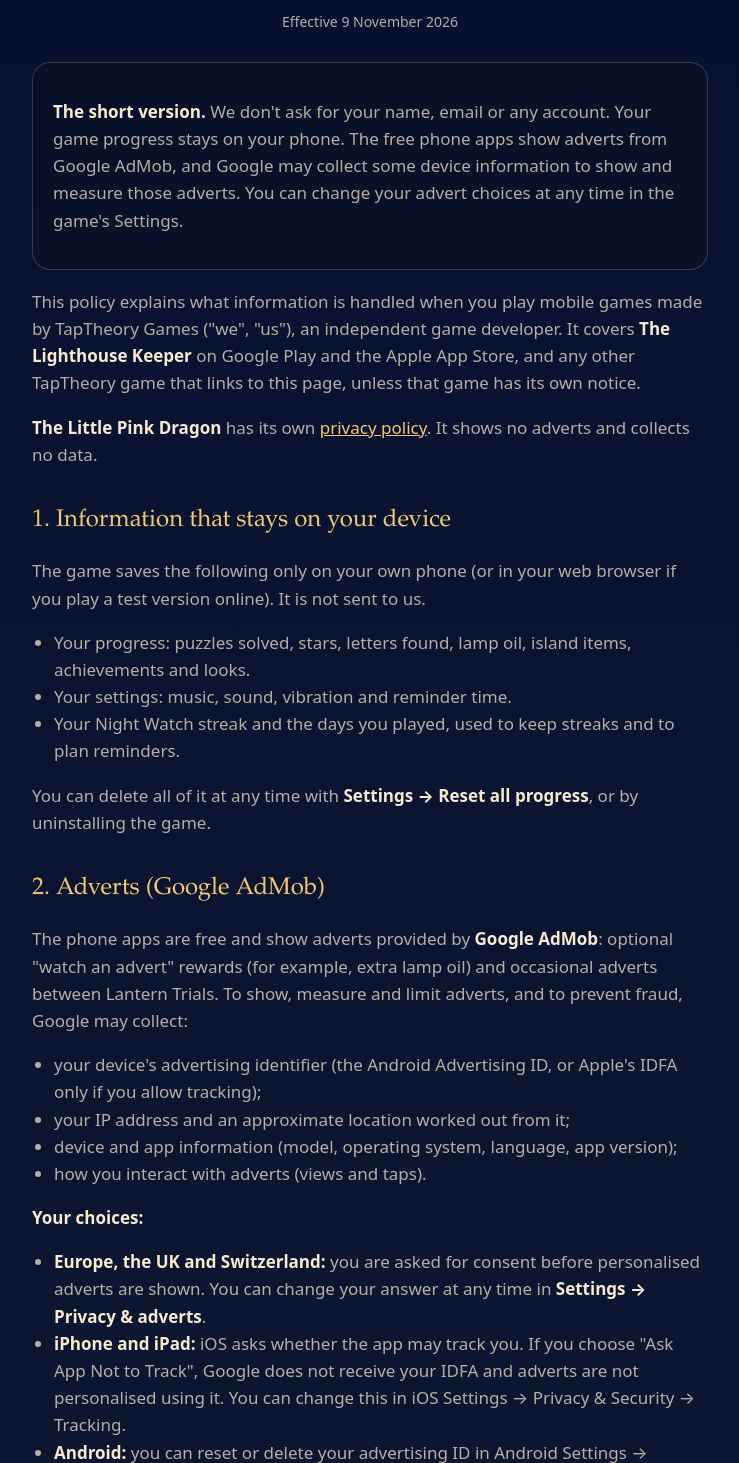
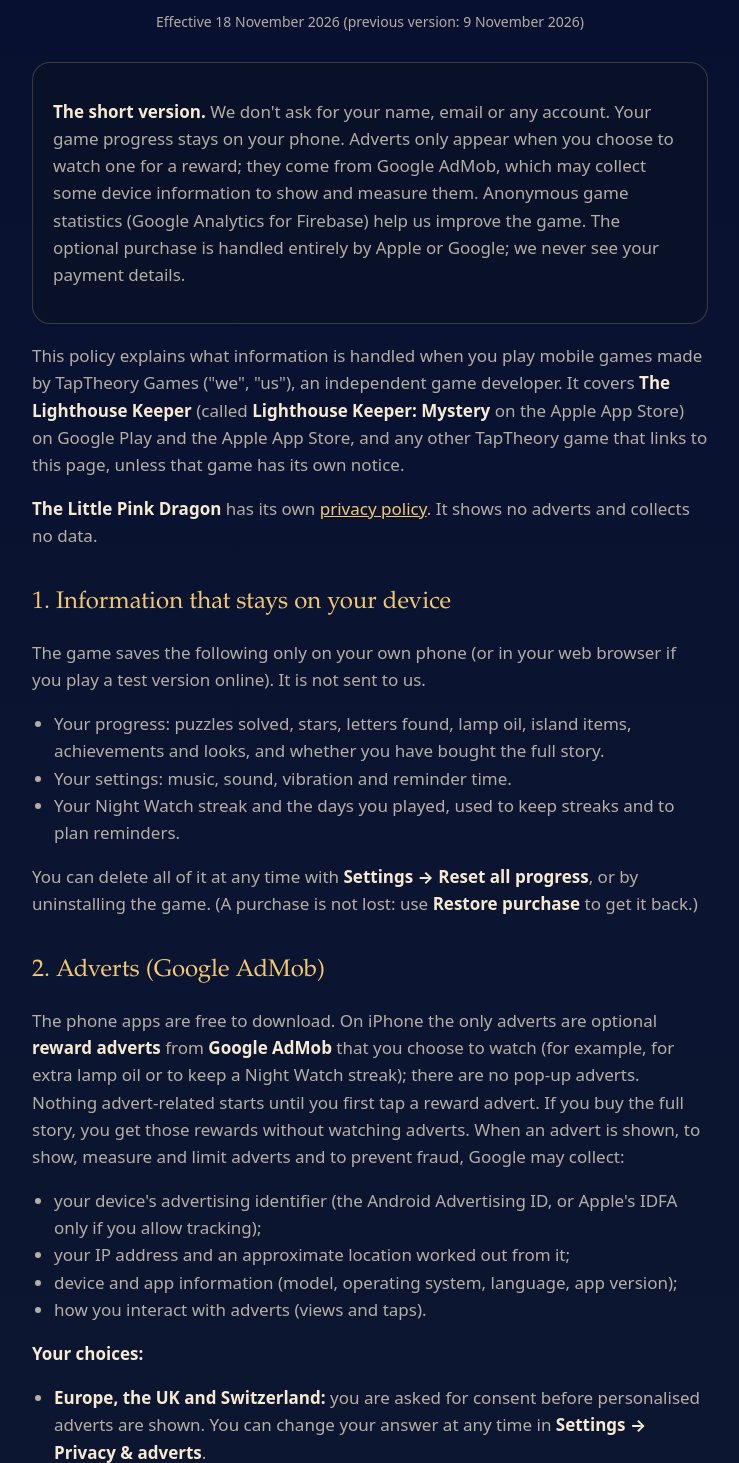
Before and after one commit to taptheorygames/taptheorygames.github.io, a plain HTML site: page privacy.html in a window 1280 px wide. Shown: the part 118-1581 px from the top of the page, without its empty margins (270-1009 px from the left). Drawn offline with Linux system fonts and the light colour scheme.

Commit message:
Lighthouse Keeper 1.0: privacy policy covers the full-story purchase, reward-only ads, Firebase; support FAQ for unlock/restore; app-ads.txt for AdMob
Co-Authored-By: Claude Opus 5.5 <noreply@anthropic.com>
Claude-Session: https://claude.ai/code/session_01R354TB3d6tEfazh338Guae

```diff
--- a/privacy.html
+++ b/privacy.html
@@ -12,27 +12,27 @@
 <header>
   <div class="kicker">TapTheory Games</div>
   <h1>Privacy Policy</h1>
-  <p class="small">Effective 9 November 2026</p>
+  <p class="small">Effective 18 November 2026 (previous version: 9 November 2026)</p>
 </header>
 
 <div class="card">
-  <p><strong>The short version.</strong> We don't ask for your name, email or any account. Your game progress stays on your phone. The free phone apps show adverts from Google AdMob, and Google may collect some device information to show and measure those adverts. You can change your advert choices at any time in the game's Settings.</p>
+  <p><strong>The short version.</strong> We don't ask for your name, email or any account. Your game progress stays on your phone. Adverts only appear when you choose to watch one for a reward; they come from Google AdMob, which may collect some device information to show and measure them. Anonymous game statistics (Google Analytics for Firebase) help us improve the game. The optional purchase is handled entirely by Apple or Google; we never see your payment details.</p>
 </div>
 
-<p>This policy explains what information is handled when you play mobile games made by TapTheory Games ("we", "us"), an independent game developer. It covers <strong>The Lighthouse Keeper</strong> on Google Play and the Apple App Store, and any other TapTheory game that links to this page, unless that game has its own notice.</p>
+<p>This policy explains what information is handled when you play mobile games made by TapTheory Games ("we", "us"), an independent game developer. It covers <strong>The Lighthouse Keeper</strong> (called <strong>Lighthouse Keeper: Mystery</strong> on the Apple App Store) on Google Play and the Apple App Store, and any other TapTheory game that links to this page, unless that game has its own notice.</p>
 <p><strong>The Little Pink Dragon</strong> has its own <a href="little-pink-dragon/privacy/">privacy policy</a>. It shows no adverts and collects no data.</p>
 
 <h2>1. Information that stays on your device</h2>
 <p>The game saves the following only on your own phone (or in your web browser if you play a test version online). It is not sent to us.</p>
 <ul>
-  <li>Your progress: puzzles solved, stars, letters found, lamp oil, island items, achievements and looks.</li>
+  <li>Your progress: puzzles solved, stars, letters found, lamp oil, island items, achievements and looks, and whether you have bought the full story.</li>
   <li>Your settings: music, sound, vibration and reminder time.</li>
   <li>Your Night Watch streak and the days you played, used to keep streaks and to plan reminders.</li>
 </ul>
-<p>You can delete all of it at any time with <strong>Settings → Reset all progress</strong>, or by uninstalling the game.</p>
+<p>You can delete all of it at any time with <strong>Settings → Reset all progress</strong>, or by uninstalling the game. (A purchase is not lost: use <strong>Restore purchase</strong> to get it back.)</p>
 
 <h2>2. Adverts (Google AdMob)</h2>
-<p>The phone apps are free and show adverts provided by <strong>Google AdMob</strong>: optional "watch an advert" rewards (for example, extra lamp oil) and occasional adverts between Lantern Trials. To show, measure and limit adverts, and to prevent fraud, Google may collect:</p>
+<p>The phone apps are free to download. On iPhone the only adverts are optional <strong>reward adverts</strong> from <strong>Google AdMob</strong> that you choose to watch (for example, for extra lamp oil or to keep a Night Watch streak); there are no pop-up adverts. Nothing advert-related starts until you first tap a reward advert. If you buy the full story, you get those rewards without watching adverts. When an advert is shown, to show, measure and limit adverts and to prevent fraud, Google may collect:</p>
 <ul>
   <li>your device's advertising identifier (the Android Advertising ID, or Apple's IDFA only if you allow tracking);</li>
   <li>your IP address and an approximate location worked out from it;</li>
@@ -42,19 +42,19 @@
 <p><strong>Your choices:</strong></p>
 <ul>
   <li><strong>Europe, the UK and Switzerland:</strong> you are asked for consent before personalised adverts are shown. You can change your answer at any time in <strong>Settings → Privacy &amp; adverts</strong>.</li>
-  <li><strong>iPhone and iPad:</strong> iOS asks whether the app may track you. If you choose "Ask App Not to Track", Google does not receive your IDFA and adverts are not personalised using it. You can change this in iOS Settings → Privacy &amp; Security → Tracking.</li>
+  <li><strong>iPhone and iPad:</strong> the first time you tap a reward advert, iOS asks whether the app may track you. If you choose "Ask App Not to Track", Google does not receive your IDFA and adverts are not personalised using it. You can change this in iOS Settings → Privacy &amp; Security → Tracking.</li>
   <li><strong>Android:</strong> you can reset or delete your advertising ID in Android Settings → Google → Ads (or Privacy → Ads).</li>
 </ul>
 <p>Google's use of this information is described in <a href="https://policies.google.com/technologies/partner-sites">How Google uses information from sites or apps that use its services</a> and the <a href="https://policies.google.com/privacy">Google Privacy Policy</a>.</p>
 
 <h2>3. Game statistics</h2>
-<p>Some versions of our phone apps use <strong>Google Analytics for Firebase</strong> to count anonymous game events, such as a puzzle being started or finished, a hint being used or the shop being opened, together with basic device information and an app instance ID. We use these totals to see which puzzles are too hard and to fix problems. They are not linked to your name or contact details, and we do not sell them. The test versions played in a web browser do not send any statistics.</p>
+<p>Our phone apps use <strong>Google Analytics for Firebase</strong> to count anonymous game events, such as a puzzle being started or finished, a hint being used, the shop or the unlock offer being opened, or a purchase being completed or restored, together with basic device information and an app instance ID. On iPhone we use the version of Firebase that does not collect the advertising identifier (IDFA), and these statistics are not used for advertising or tracking. We use these totals to see which puzzles are too hard and to fix problems. They are not linked to your name or contact details, and we do not sell them. The test versions played in a web browser do not send any statistics.</p>
 
 <h2>4. Reminders</h2>
 <p>If you switch on the daily reminder, the reminder is scheduled on your phone by your phone's own notification system. No server sends it and no notification token is collected. You can switch reminders off in the game's Settings or in your phone's settings.</p>
 
 <h2>5. Purchases</h2>
-<p>The current version has no real-money purchases. Looks in the shop are bought with lamp oil earned in the game. If we add purchases later, they will be handled entirely by Google Play or the Apple App Store. We never see your card or payment details.</p>
+<p>Chapters 1–3 and the Night Watch are free. On the Apple App Store, one optional in-app purchase (<strong>"The full story"</strong>) opens Chapters 4–10 and the Lantern Trials and gives advert rewards without adverts. The payment is handled entirely by Apple (or Google Play, if offered there): we never see your name, card or payment details. The app only receives confirmation from the store that the purchase was made, keeps that on your phone, and can ask the store again when you tap <strong>Restore purchase</strong>. Refunds are handled by Apple or Google under their own policies. Looks in the shop are bought only with lamp oil earned in the game.</p>
 
 <h2>6. What we don't do</h2>
 <ul>
```
Also changed, not shown: support.html (+5 -1 lines), app-ads.txt (added).
